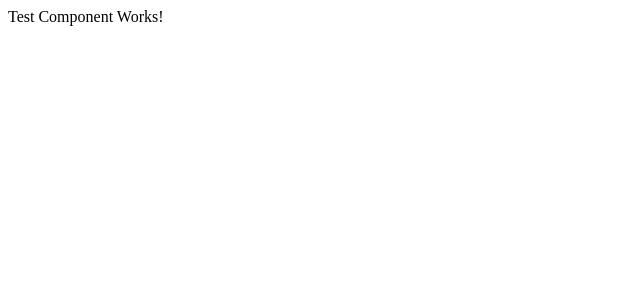
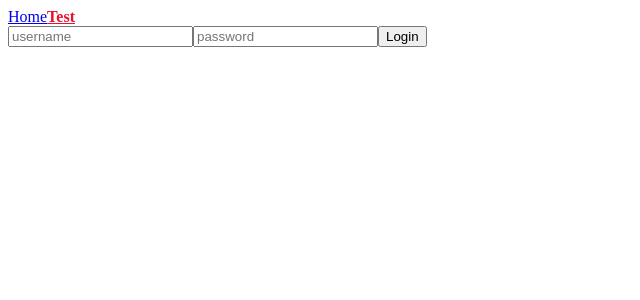
Before and after one commit to sukehiro-San/angular-starter, an Angular app: page /test in a window 1280 px wide. Shown: the top 300 px of the page, without its empty margins (0-640 px from the left). Built offline with nearby package versions, Linux system fonts and the light colour scheme.

Commit message:
updatedbasics

```diff
--- /dev/null
+++ b/src/app.component.scss
@@ -0,0 +1,4 @@
+:host ::ng-deep .active{
+    color: rgb(235, 15, 44);
+    font-weight: bold;
+}
--- a/src/app.component.ts
+++ b/src/app.component.ts
@@ -3,7 +3,9 @@ import { Component } from "@angular/core";
 @Component({
     selector:"app-root",
     template:`
-    <app-test></app-test>
-  `
+    <a routerLink="/home" routerLinkActive="active">Home</a>
+    <a routerLink="/test" routerLinkActive="active">Test</a>
+    <router-outlet></router-outlet>
+  `,styleUrls:["./app.component.scss"]
 })
 export class AppComponent{}
--- /dev/null
+++ b/src/app.service.ts
@@ -0,0 +1,24 @@
+import { Injectable } from "@angular/core";
+import { Router } from "@angular/router";
+
+
+@Injectable({
+    providedIn: "root"
+})
+export class AppService {
+    loggedIn: boolean = false;
+    constructor(private router: Router) { }
+    login(username: string, password: string) {
+        console.log(username,password)
+        if (username === "sunny" && password === "sunny") {
+            console.log("loggenin")
+            this.loggedIn = true;
+            this.router.navigate(['/home'])
+        }
+    }
+
+    logout() {
+        this.loggedIn = false;
+        this.router.navigate(['/test']);
+    }
+}
--- /dev/null
+++ b/src/auth-interceptor.interceptor.ts
@@ -0,0 +1,15 @@
+import { HttpEvent, HttpHandler, HttpInterceptor, HttpRequest } from "@angular/common/http";
+import { Injectable } from "@angular/core";
+import { Observable } from "rxjs";
+
+@Injectable()
+export class AuthInterceptor implements HttpInterceptor {
+    intercept(req: HttpRequest<any>, next: HttpHandler): Observable<HttpEvent<any>> {
+        const cln = req.clone({
+            setHeaders: {
+                Authorization: `Bearer authToken`
+            }
+        });
+        return next.handle(cln);
+    }
+}
--- /dev/null
+++ b/src/auth.guard.ts
@@ -0,0 +1,20 @@
+import { Injectable } from "@angular/core";
+import { ActivatedRouteSnapshot, CanActivate, GuardResult, MaybeAsync, Router, RouterStateSnapshot } from "@angular/router";
+import { AppService } from "./app.service";
+
+
+
+@Injectable({
+    providedIn: "root"
+})
+export class AuthGuard implements CanActivate {
+    constructor(private appService: AppService, private router: Router) { }
+    canActivate(route: ActivatedRouteSnapshot, state: RouterStateSnapshot): MaybeAsync<GuardResult> {
+        if (this.appService.loggedIn) {
+            return true;
+        } else {
+            this.router.navigate(['/test']);
+            return false;
+        }
+    }
+}
--- /dev/null
+++ b/src/home.component.ts
@@ -0,0 +1,17 @@
+import { Component } from "@angular/core";
+import { AppService } from "./app.service";
+
+@Component({
+    selector: "app-home",
+    template: `
+        <div myDirective="orangered">Home Component Works!</div>
+        <button (click)="logout()">Logout</button>
+    `
+})
+export class HomeComponent {
+    constructor(private appService: AppService) { }
+
+    logout($event: any = null) {
+        this.appService.logout();
+    }
+}
--- /dev/null
+++ b/src/myDirective.directive.ts
@@ -0,0 +1,23 @@
+import { Directive, ElementRef, HostListener, Input } from "@angular/core";
+
+
+@Directive({
+    selector: "[myDirective]"
+})
+export class myDirectiveDirective {
+
+    @Input() myDirective = '';
+    constructor(private el: ElementRef) { }
+
+    @HostListener('mousedown') onMouseEnter() {
+        this.highlightColor(this.myDirective || 'yellow');
+    }
+
+    @HostListener('mouseup') onMouseLeave() {
+        this.highlightColor('');
+    }
+
+    highlightColor(color: string) {
+        this.el.nativeElement.style.backgroundColor = color;
+    }
+}
--- a/src/test.component.ts
+++ b/src/test.component.ts
@@ -1,9 +1,24 @@
 import { Component } from "@angular/core";
+import { AppService } from "./app.service";
 
 @Component({
     selector: "app-test",
     template: `
-        Test Component Works!
+        <form>
+            <input type="text" [(ngModel)]="username" name="username" placeholder="username"/>
+            <input type="password" [(ngModel)]="password" name="password" placeholder="password"/>
+            <button type="button" (click)="login()">Login</button>
+        </form>
     `
 })
-export class TestComponent { }
+export class TestComponent {
+    username: string = '';
+    password: string = '';
+
+    constructor(private appService: AppService) { }
+
+    login($event: any = null) {
+        this.appService.login(this.username, this.password);
+    }
+
+}
```
Also changed, not shown: src/app-routing.module.ts (added, +19 -0 lines), src/app.module.ts (+17 -5 lines).
